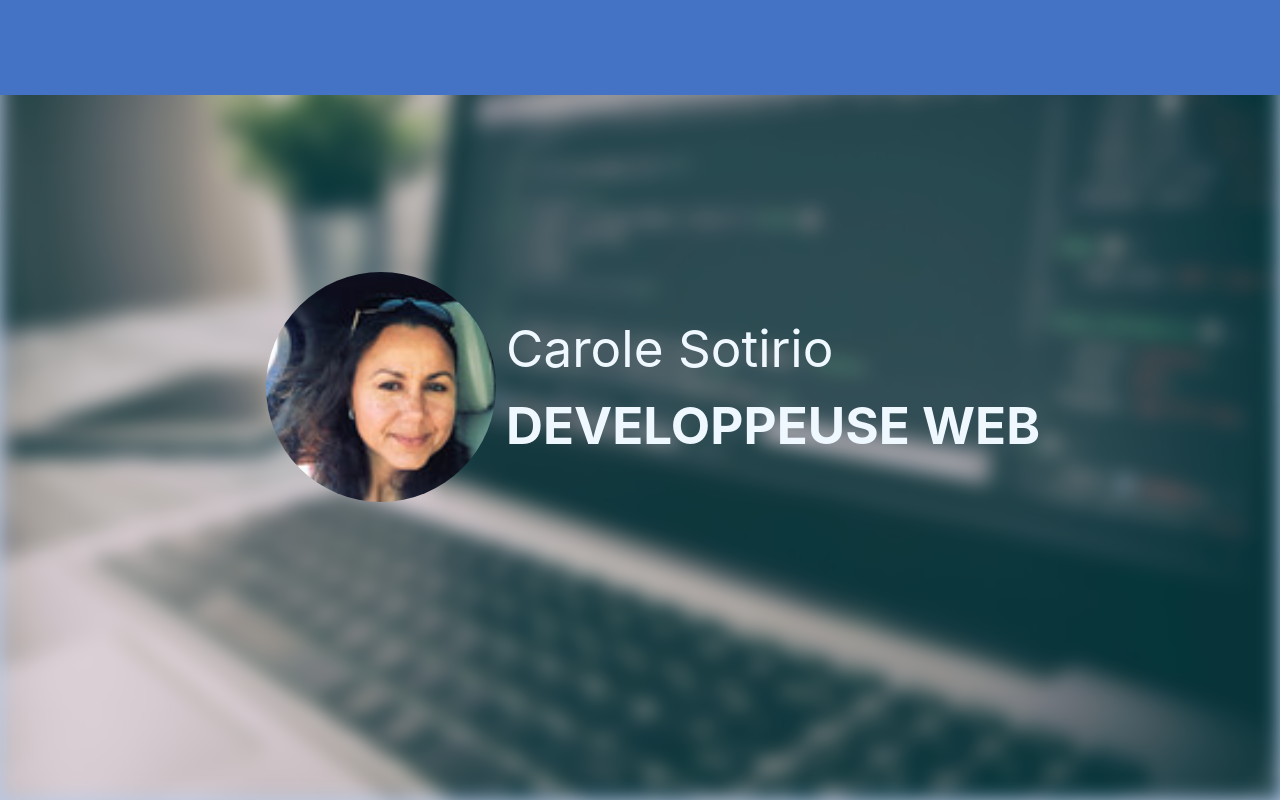
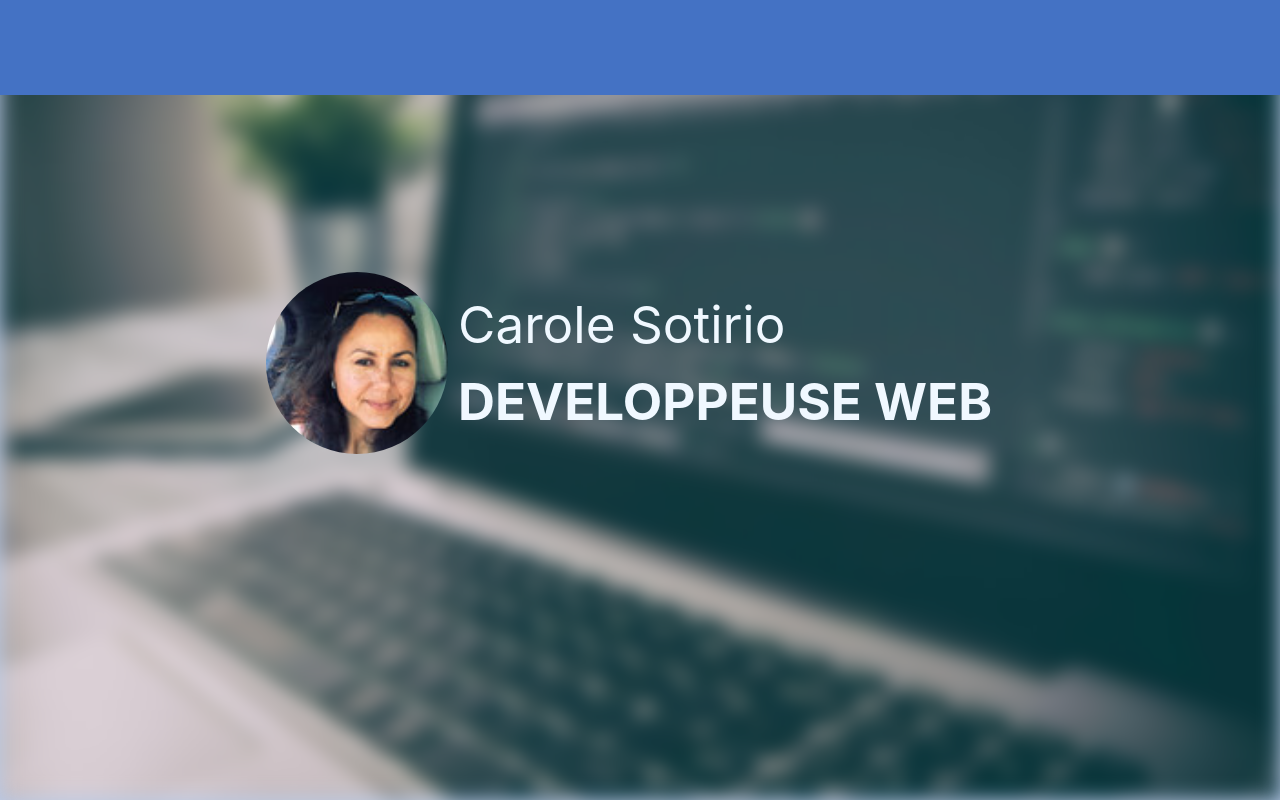
Before and after one commit to CSO-DEV/ReactPortfolio, a React (Create React App) app: page / in a window 1280 px wide. Built offline with nearby package versions, Linux system fonts and the light colour scheme.

Commit message:
modif identite

```diff
--- a/src/assets/Navigation/style.scss
+++ b/src/assets/Navigation/style.scss
@@ -21,7 +21,7 @@ $centrageleftInit: (100vw/5);
   .identite {
     background-color: transparent;
     color: $texteBlanc !important;
-    height: 30vh;
+    height: 15vw;
     font-size: 4vw;
     cursor: default;
     display: flex;
@@ -35,7 +35,7 @@ $centrageleftInit: (100vw/5);
       from {
         top: $centrageTopInit;
         left: $centrageleftInit;
-        height: 30vh;
+        //height: 15vw;
         font-size: 4vw;
         position: absolute;
       }
```
